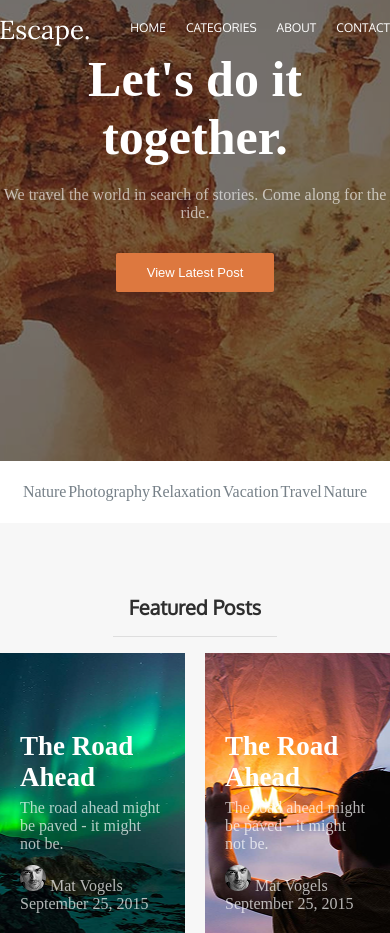
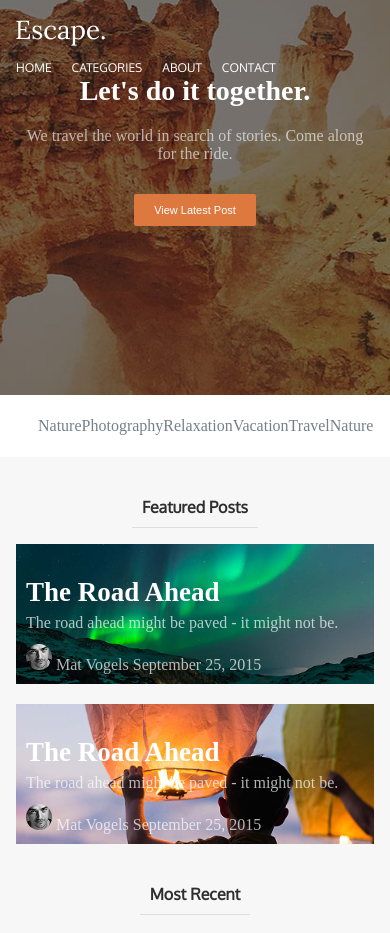
Before and after one commit to Fendoxxin1/vazifa6, a plain HTML site: page index.html in a window 390 px wide. Shown: the top 933 px of the page. Drawn offline with Linux system fonts and the light colour scheme.

Commit message:
last commit

```diff
--- a/scss/style.scss
+++ b/scss/style.scss
@@ -186,3 +186,58 @@ li {
     padding: 20px;
   }
 }
+@media (max-width: 768px) {
+  .container {
+    max-width: 100%;
+    padding: 0 16px;
+  }
+  .featured_post__cards {
+    flex-direction: column;
+    .cards__card_item {
+      width: 100%;
+      height: 200px;
+    }
+  }
+  .most_recent__cards {
+    flex-direction: column;
+    &__card-item {
+      margin-bottom: 20px;
+    }
+  }
+  .header .navbar,
+  .footer .navbar {
+    flex-direction: column;
+    align-items: flex-start;
+    gap: 10px;
+  }
+}
+
+@media (max-width: 480px) {
+  .title {
+    font-size: 16px;
+    padding: 10px;
+    margin-top: 30px;
+  }
+  .hero__title {
+    font-size: 28px;
+  }
+  .hero__button {
+    padding: 10px 20px;
+    font-size: 11px;
+  }
+  .featured_post__cards .cards__card_item {
+    height: 140px;
+    padding: 10px;
+  }
+  .footer .contactForm {
+    flex-direction: column;
+    gap: 10px;
+    input {
+      width: 100%;
+      padding: 8px;
+    }
+    button {
+      width: 100%;
+    }
+  }
+}
```
Also changed, not shown: css/style.min.css, 1 other file.
